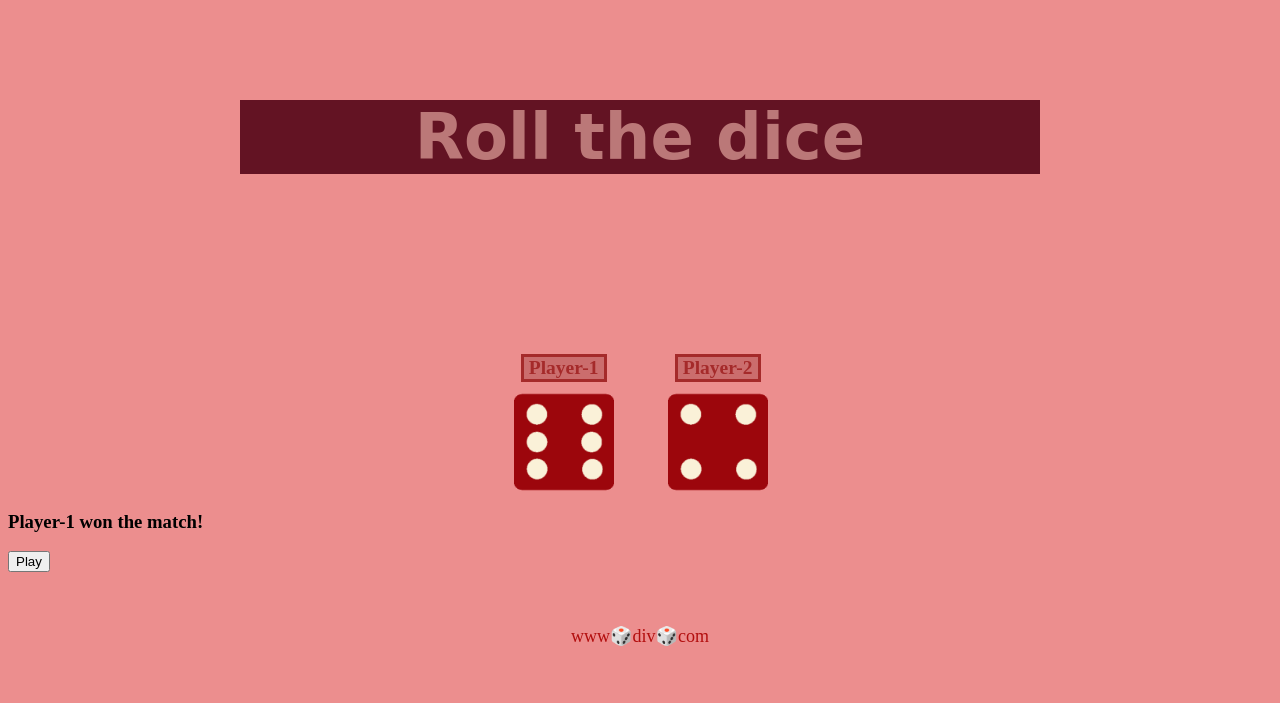
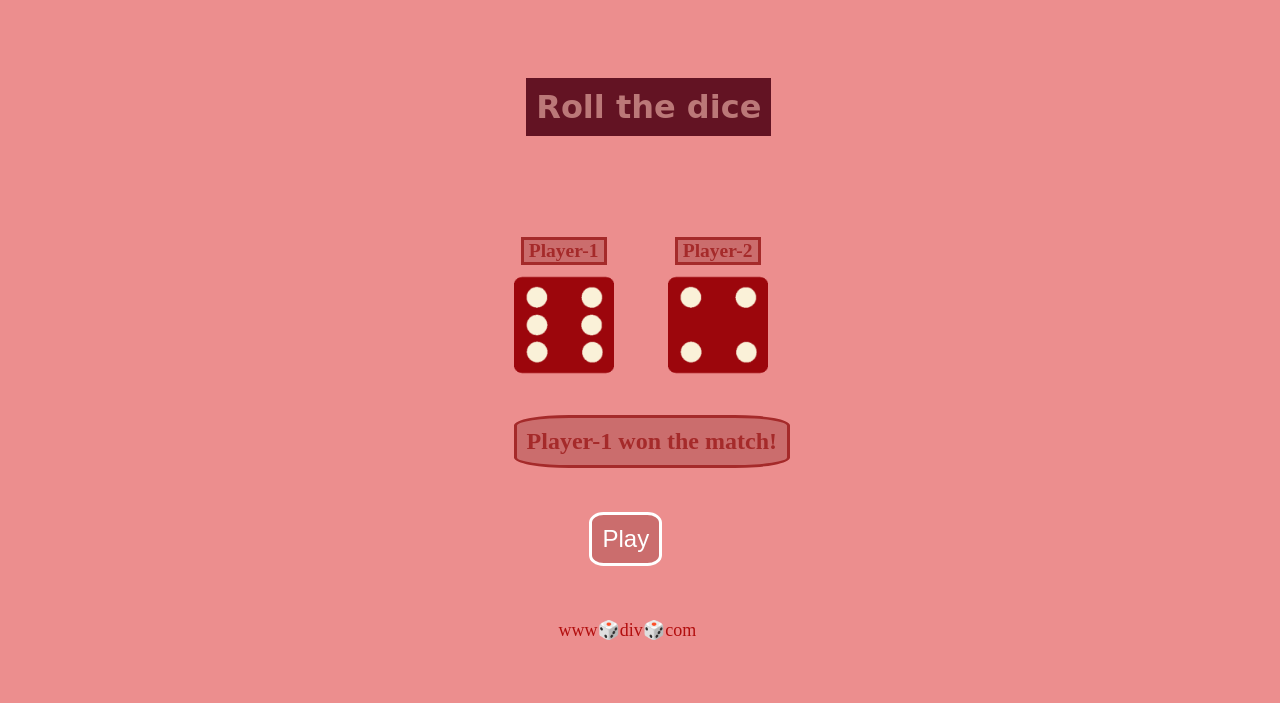
Before and after one commit to gitd01/dice, a plain HTML site: page index.html in a window 1280 px wide. Drawn offline with Linux system fonts and the light colour scheme.

Commit message:
Update styles.css

```diff
--- a/styles.css
+++ b/styles.css
@@ -1,28 +1,29 @@
 h1{
     text-align: center;
-    font-size: 4rem;
+    font-size: 2rem;
     font-weight: bold;
     color: rgb(187, 120, 120);
     background-color: rgb(99, 19, 35);
-    display: block;
-    width: 800px;
-    margin: 100px auto;
+    display: inline-block;
+    width: auto;
+    margin-top: 70px;
     font-family: cursive;
+    margin-left: 41%;
+    margin-right: 50px;
+    padding: 10px;
 }
-h1:hover{
-    background-color: rgb(193, 29, 68);
-}
+
 .web{
     line-height:8rem;
     text-align: center;
     color: rgb(178, 14, 14);
     font-size: large;
+    margin-right: 2%;
 }
 .p1{
     display: inline-block;
     font-size: small;
     width: auto;
-    align-items: center;
     margin-left: 40%;
     margin-right: 50px;
 }
@@ -30,7 +31,6 @@ h1:hover{
     display: inline-block;
     font-size: small;
     width: auto;
-    align-items: center;
 }
 h2{
     text-align: center;
@@ -50,3 +50,31 @@ img{
     width: 100px;
     margin: 0px auto;
 }
+
+.ref{
+    color: white;
+    background-color: rgb(203, 109, 109);
+    display: block;
+    padding: 10px;
+    border: solid;
+    font-size: x-large;
+    border-radius: 20%;
+    margin-left: 46%;
+    margin-top: 20px;
+}
+button:hover{
+    background-color: rgb(193, 29, 68);
+}
+
+.res{
+    color: brown;
+    background-color: rgb(203, 109, 109);
+    display: inline-block;
+    border: solid;
+    border-color: brown;
+    font-size: x-large;
+    border-radius: 20%;
+    margin-left: 40%;
+    margin-top: 40px;
+    padding: 10px;
+}
```
